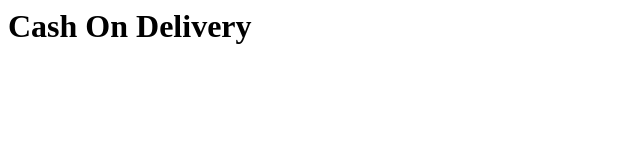
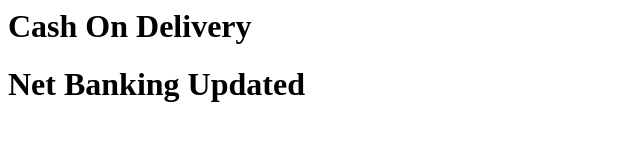
Before and after one commit to vineethkumargungi/practice, a plain HTML site: page payment.html in a window 1280 px wide. Shown: the whole page, without its empty margins (0-640 px from the left). Drawn offline with Linux system fonts and the light colour scheme.

Commit message:
net banking updated

```diff
--- a/payment.html
+++ b/payment.html
@@ -4,5 +4,6 @@ payment
 </title>
 <body>
 <h1>Cash On Delivery</h1>
+<h1>Net Banking Updated</h1>
 </body>
 <html>
```
